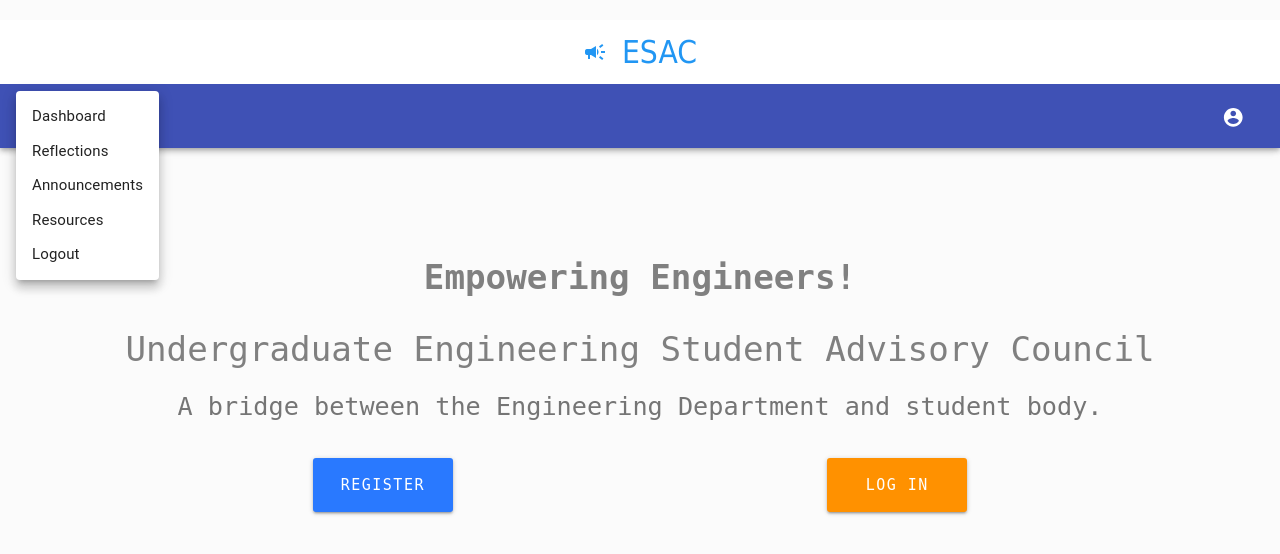
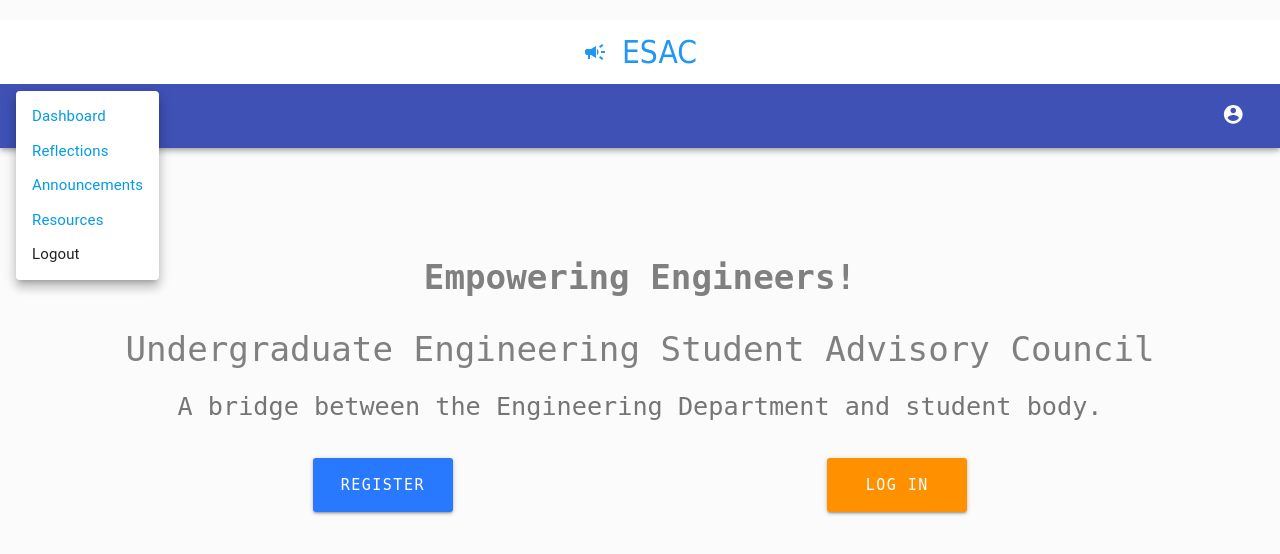
Before and after one commit to Umbrella-lnc/ESAC-Dashboard, a React (Create React App) app in the folder client/: page / in a window 1280 px wide. Both pictures are taken after a click on the button 35 px from the left and 116 px from the top of the page. Shown: the top 554 px of the page. Built offline with nearby package versions, Linux system fonts and the light colour scheme.

Commit message:
links working, except logout --> need to add navbar to other pages in future

```diff
--- a/client/src/components/reusable-components/AppNavbar.js
+++ b/client/src/components/reusable-components/AppNavbar.js
@@ -9,6 +9,8 @@ import AccountCircle from '@material-ui/icons/AccountCircle';
 import MenuItem from '@material-ui/core/MenuItem';
 import Menu from '@material-ui/core/Menu';
 import blue from "@material-ui/core/colors/blue";
+import { Link } from "react-router-dom";
+
 
 const useStyles = makeStyles((theme) => ({
   root: {
@@ -66,10 +68,10 @@ export default function MenuAppBar() {
                 open={open}
                 onClose={handleClose}
           >
-            <MenuItem onClick={handleClose}>Dashboard</MenuItem>
-            <MenuItem onClick={handleClose}>Reflections</MenuItem>
-            <MenuItem onClick={handleClose}>Announcements</MenuItem>
-            <MenuItem onClick={handleClose}>Resources</MenuItem>
+            <MenuItem onClick={handleClose}><Link to="/dashboard">Dashboard</Link></MenuItem>
+            <MenuItem onClick={handleClose}><Link to="/reflections">Reflections</Link></MenuItem>
+            <MenuItem onClick={handleClose}><Link to="/announcements">Announcements</Link></MenuItem>
+            <MenuItem onClick={handleClose}><Link to="/resources">Resources</Link></MenuItem>
             <MenuItem onClick={handleClose}>Logout</MenuItem>
           </Menu>
           <Typography variant="h6" className={classes.title}>
@@ -82,7 +84,7 @@ export default function MenuAppBar() {
                 //onClick={}
                 color="inherit"
               >
-                <AccountCircle />
+                <Link to="/profile"><AccountCircle /></Link>
               </IconButton>
             </div>
         </Toolbar>
```
